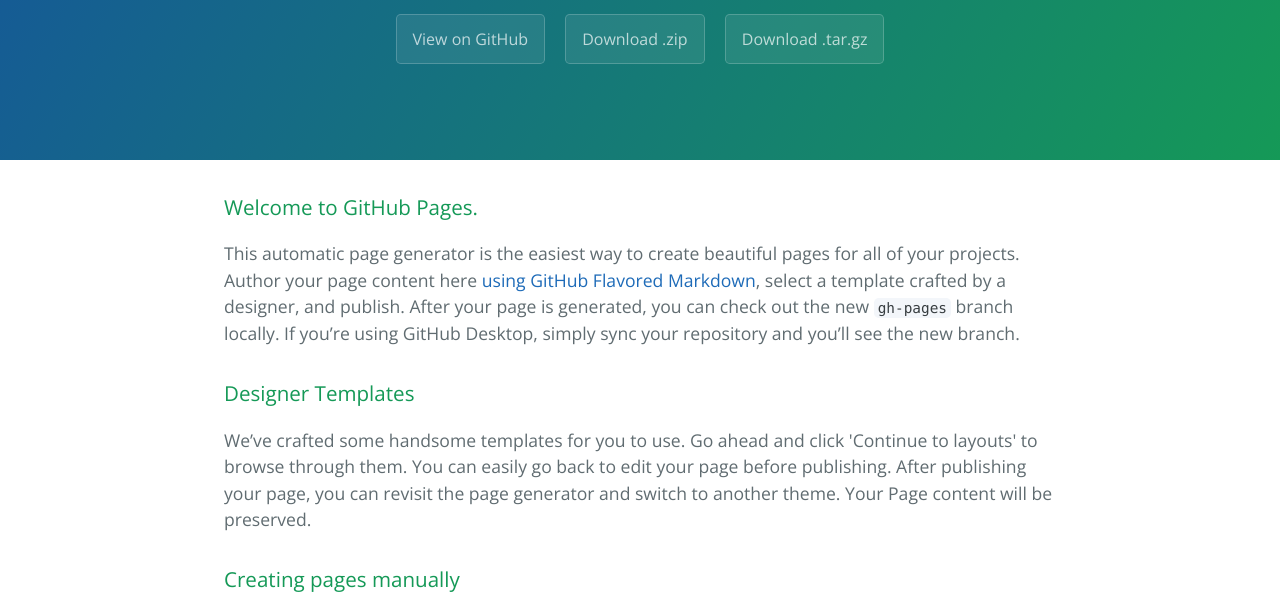
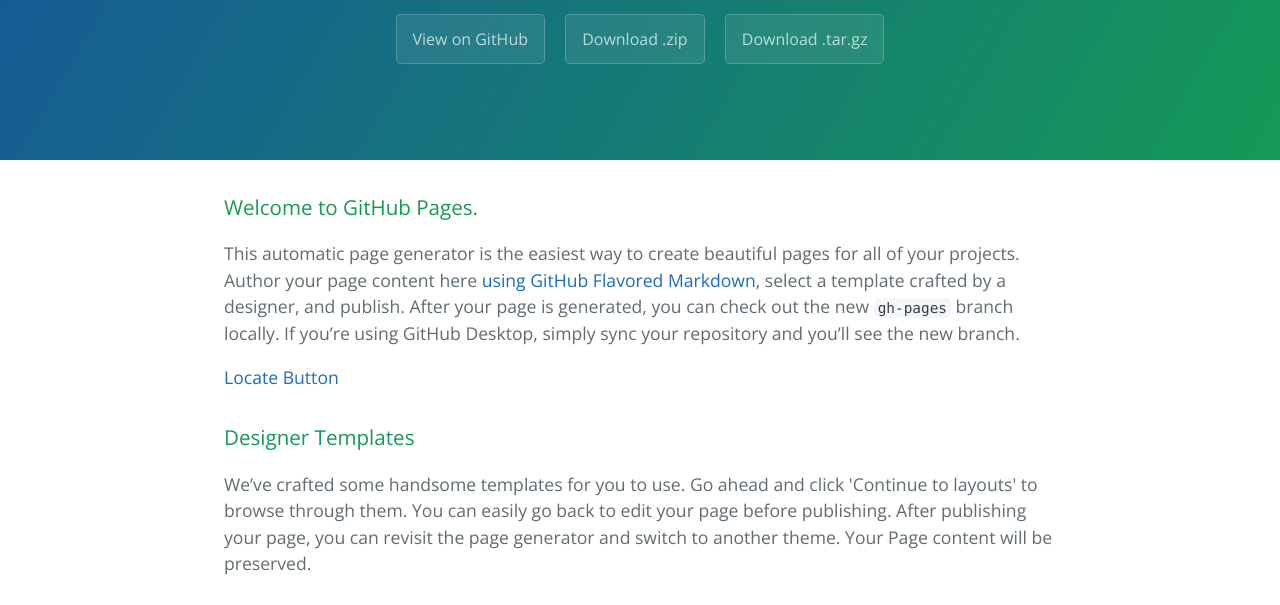
Before and after one commit to DattaUSC/locatebutton, a plain HTML site: page index.html in a window 1280 px wide. Shown: the part 176-781 px from the top of the page. Drawn offline with nearby package versions, Linux system fonts and the light colour scheme.

Commit message:
Update index.html

```diff
--- a/index.html
+++ b/index.html
@@ -23,7 +23,7 @@
 <a id="welcome-to-github-pages" class="anchor" href="#welcome-to-github-pages" aria-hidden="true"><span aria-hidden="true" class="octicon octicon-link"></span></a>Welcome to GitHub Pages.</h3>
 
 <p>This automatic page generator is the easiest way to create beautiful pages for all of your projects. Author your page content here <a href="https://guides.github.com/features/mastering-markdown/">using GitHub Flavored Markdown</a>, select a template crafted by a designer, and publish. After your page is generated, you can check out the new <code>gh-pages</code> branch locally. If you’re using GitHub Desktop, simply sync your repository and you’ll see the new branch.</p>
-
+<p><a href="locationbutton.html">Locate Button</a></p>
 <h3>
 <a id="designer-templates" class="anchor" href="#designer-templates" aria-hidden="true"><span aria-hidden="true" class="octicon octicon-link"></span></a>Designer Templates</h3>
 
```
